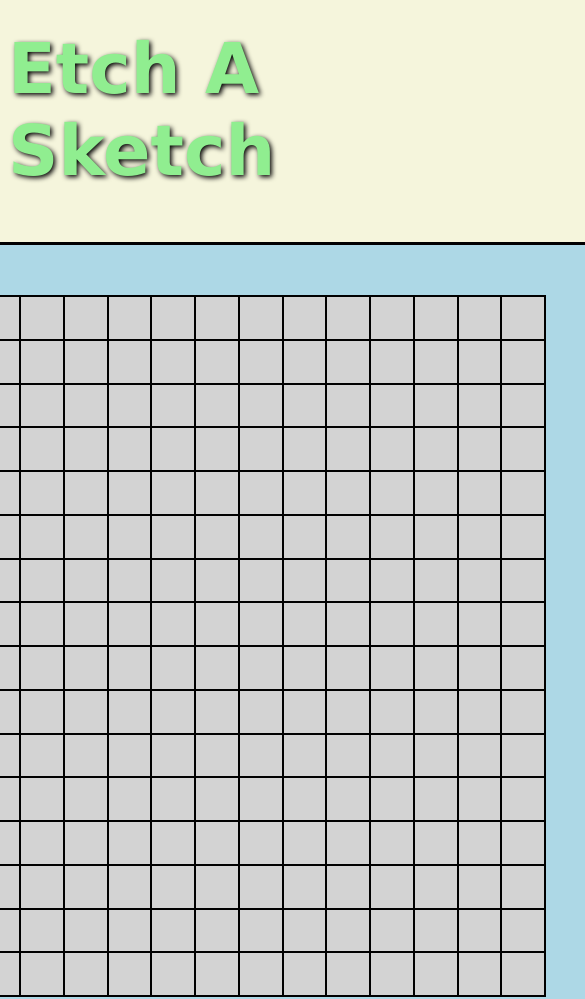
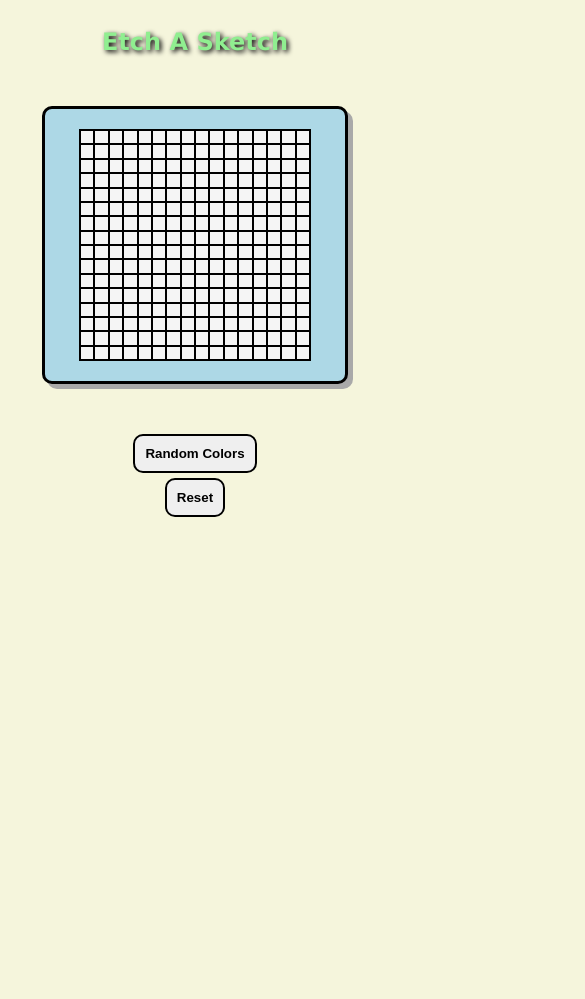
Before and after one commit to schea85/etch-a-sketch, a plain HTML site: page index.html in a window 390 px wide. Shown: the top 999 px of the page, 585 px wide, since content can reach past the window. After the commit the page ends 844 px from the top, so only its background shows below. Drawn offline with Linux system fonts and the light colour scheme.

Commit message:
made page semi responsive, need to add touch for js/mobile

```diff
--- a/styles.css
+++ b/styles.css
@@ -1,3 +1,4 @@
+/*
 body {
     display: flex;
     flex-direction: column;
@@ -74,3 +75,113 @@
 button:hover {
     border: 5px solid lightgreen;
 }
+*/
+
+body {
+    display: flex;
+    flex-direction: column;
+    justify-content: center;
+    align-items: center;
+    background-color: beige;
+}
+
+.title {
+    font-weight: bold;
+    font-family: Verdana, Geneva, Tahoma, sans-serif;
+    font-size: 3rem; /*changed from 70px */
+    color: lightgreen;
+    text-shadow: 2px 2px 5px black;
+    margin-top: 20px;
+}
+
+.container {
+    display: block;
+    border: 3px solid black;
+    max-height: 800px;
+    width: 90%; /* changed from 800px */
+    max-width: 800px;
+    margin-top: 50px;
+    border-radius: 10px;
+    box-shadow: 5px 5px darkgray;
+    background-color: lightblue;
+}
+
+.sketch-container {
+    display: flex;
+    flex-direction: row;
+    justify-content: space-around;
+    width: 90%; /* changed from 700px */
+    max-width: 700px;
+    height: 700px;
+    border: 1px solid black;
+    margin: 50px auto;
+    background-color: lightgrey;
+}
+
+.sketch-container > div {
+    flex: 1;
+    display: flex;
+    flex-direction: column;
+}
+
+.sketch-container > div > * {
+    flex: 1;
+    border: 1px solid black;
+}
+
+.column {
+    display: flex;
+    flex-direction: column;
+}
+
+.buttons {
+    display: flex;
+    flex-direction: row;
+    justify-content: space-between;
+    align-items: center;
+    margin-top: 50px;
+    margin-bottom: 20px;
+    gap: 50px;
+    text-align: center;
+}
+
+button {
+    padding: 10px;
+    font-weight: bold;
+    border-radius: 10px;
+    border: 2px solid black;
+}
+
+button:hover {
+    border: 5px solid lightgreen;
+}
+
+@media (max-width: 500px){
+    .title {
+        font-size: 1.5rem;
+    }
+
+    .container {
+        max-width: 300px;
+        width: 100%;
+        max-height: 300px;
+    }
+
+    .sketch-container {
+        max-width: 230px;
+        width: 100%;
+        max-height: 230px;
+        background-color: whitesmoke;
+        margin: 20px auto;
+    }
+
+    .buttons {
+        display: flex;
+        flex-direction: column;
+        gap: 5px;
+    }
+
+    .grid-size {
+        display: none;
+    }
+}
```
